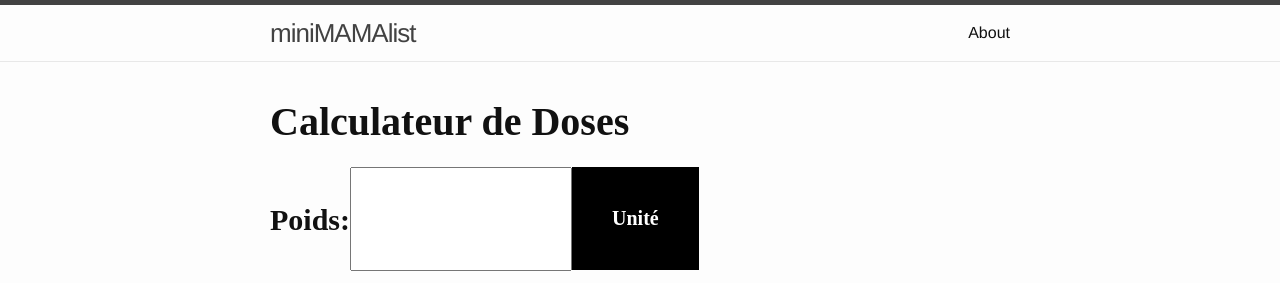
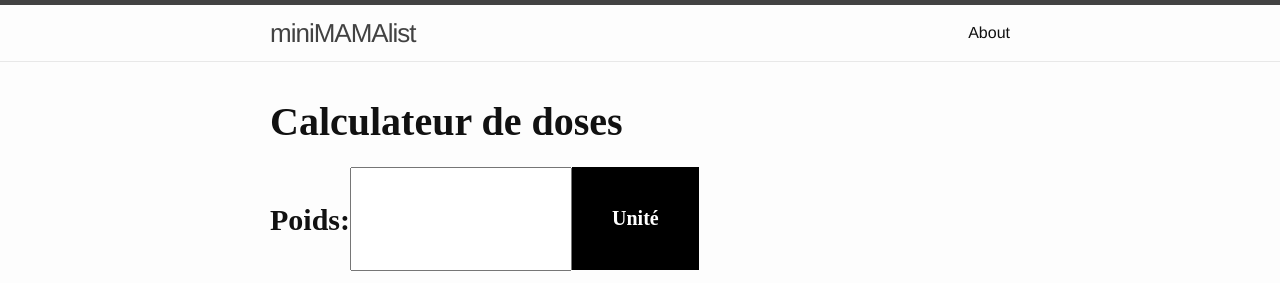
Before and after one commit to patrickboutin/patrickboutin.github.io, a Jekyll site: the page built from index.html, in a window 1280 px wide. Shown: the top 283 px of the page. Built offline with Jekyll 4.4.1, drawn with Linux system fonts in a browser that asks for light colours.

Commit message:
Update index.html

```diff
--- a/index.html
+++ b/index.html
@@ -4,18 +4,16 @@
 
 <div class="home">
 
-  <h1 class="page-heading">Calculateur de Doses</h1>
+  <h1 class="page-heading">Calculateur de doses</h1>
 
 <html>
 <head>
 <style>
-
 .page-heading {
     font-family: Ormont light;
     font-weight: 700;
     font-size: 40px;
 }
-
 label {
     font-family: Ormont light;
     font-weight: 700;
@@ -39,7 +37,6 @@
     color: white;
     padding: 40px;
     font-size: 20px;
-    width: 100%;
     border: none;
     cursor: pointer;
 }
@@ -54,9 +51,9 @@
     display: none;
     position: relative;
     font-family: Ormont light;
+    font-size: 10px;
     font-weight: 700;
     background-color: #F5F5F5;
-    min-width: 180px;
     overflow: auto;
     box-shadow: 0px 8px 16px 0px rgba(0,0,0,0.2);
     z-index: 1;
```
